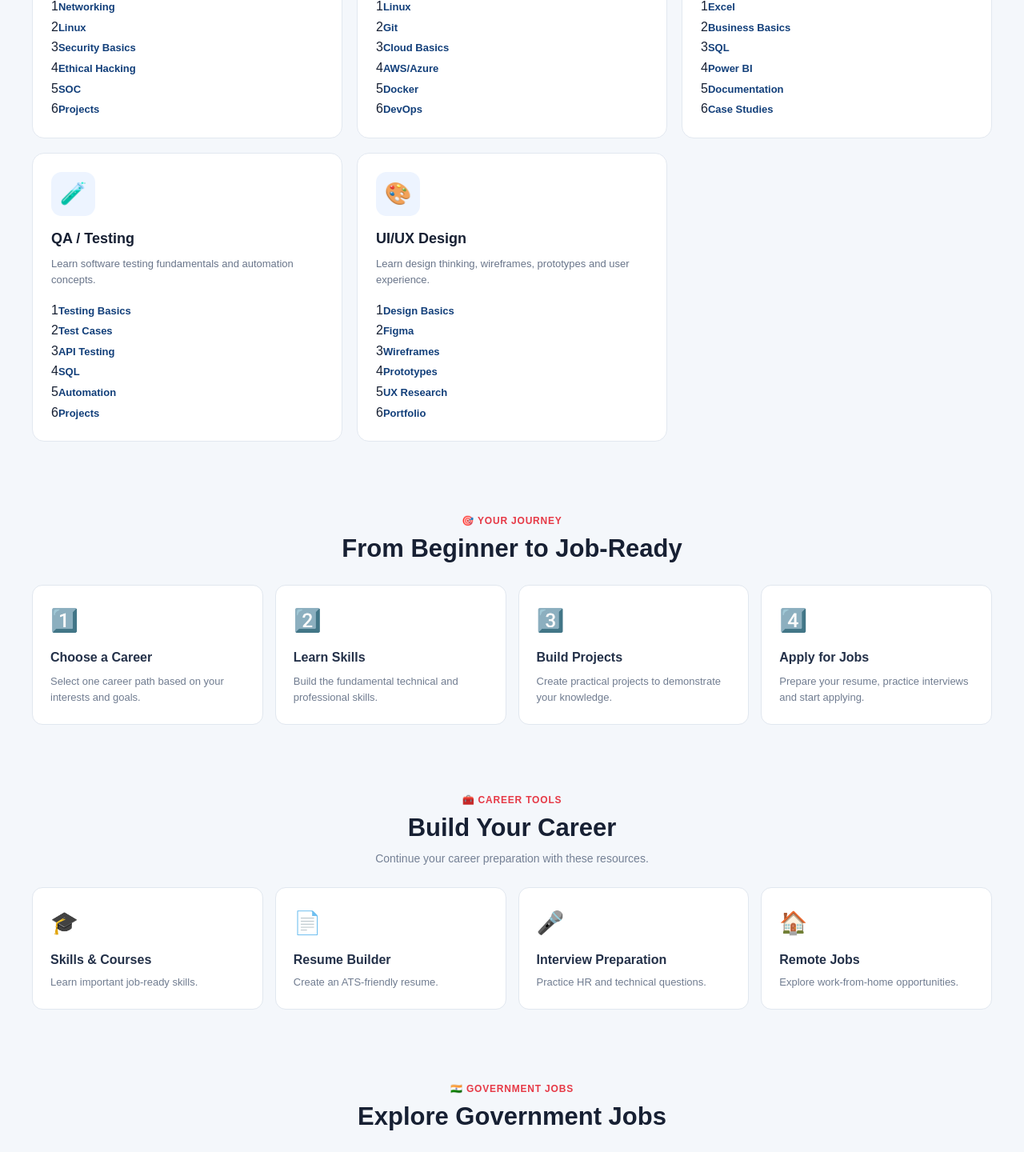
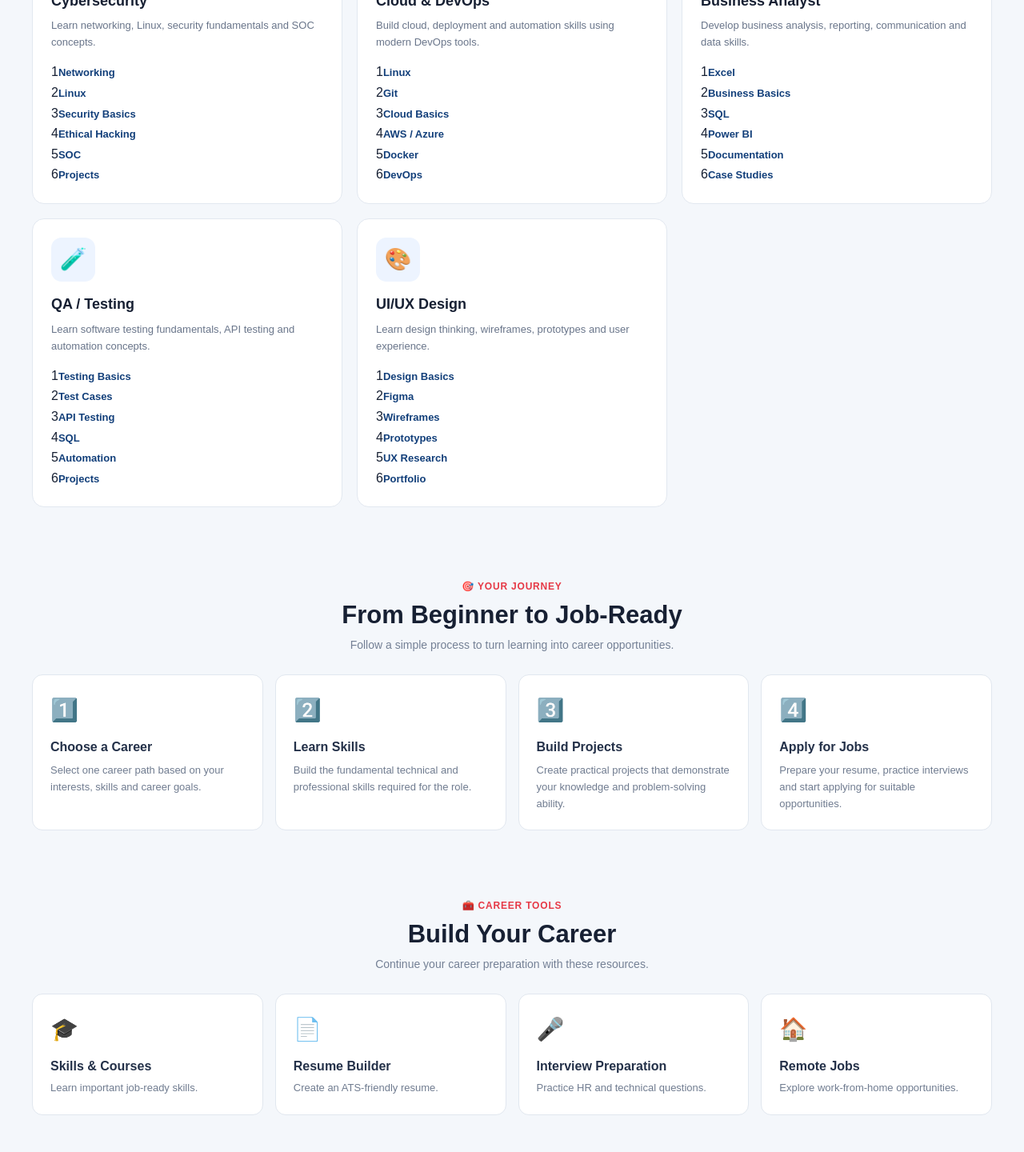
Before and after one commit to chglory8888-dev/govt-jobs-2026, a Next.js app: page /career-roadmaps in a window 1280 px wide. Shown: the part 1330-2770 px from the top of the page at 80% size. Built offline with nearby package versions, Linux system fonts and the light colour scheme.

Commit message:
Update career-roadmaps.js

```diff
--- a/pages/career-roadmaps.js
+++ b/pages/career-roadmaps.js
@@ -1,7 +1,6 @@
 import Head from "next/head";
 import Link from "next/link";
 
-export default function CareerRoadmaps() {
 const roadmaps = [
   {
     icon: "📊",
@@ -17,12 +16,11 @@ export default function CareerRoadmaps() {
       "Projects",
     ],
   },
-
   {
     icon: "🤖",
     title: "AI & Machine Learning",
     description:
-        "Build a foundation in Python, Machine Learning and Generative AI.",
+      "Build a strong foundation in Python, statistics, machine learning and Generative AI.",
     steps: [
       "Python",
       "Statistics",
@@ -32,12 +30,11 @@ export default function CareerRoadmaps() {
       "Projects",
     ],
   },
-
   {
     icon: "💻",
     title: "Software Developer",
     description:
-        "Follow a practical path from programming basics to full-stack development.",
+      "Follow a practical path from programming fundamentals to modern software development.",
     steps: [
       "Programming",
       "Git & GitHub",
@@ -47,7 +44,6 @@ export default function CareerRoadmaps() {
       "Projects",
     ],
   },
-
   {
     icon: "🔐",
     title: "Cybersecurity",
@@ -62,22 +58,20 @@ export default function CareerRoadmaps() {
       "Projects",
     ],
   },
-
   {
     icon: "☁️",
     title: "Cloud & DevOps",
     description:
-        "Build cloud and deployment skills using modern DevOps tools.",
+      "Build cloud, deployment and automation skills using modern DevOps tools.",
     steps: [
       "Linux",
       "Git",
       "Cloud Basics",
-        "AWS/Azure",
+      "AWS / Azure",
       "Docker",
       "DevOps",
     ],
   },
-
   {
     icon: "📈",
     title: "Business Analyst",
@@ -92,12 +86,11 @@ export default function CareerRoadmaps() {
       "Case Studies",
     ],
   },
-
   {
     icon: "🧪",
     title: "QA / Testing",
     description:
-        "Learn software testing fundamentals and automation concepts.",
+      "Learn software testing fundamentals, API testing and automation concepts.",
     steps: [
       "Testing Basics",
       "Test Cases",
@@ -107,7 +100,6 @@ export default function CareerRoadmaps() {
       "Projects",
     ],
   },
-
   {
     icon: "🎨",
     title: "UI/UX Design",
@@ -123,6 +115,105 @@ export default function CareerRoadmaps() {
     ],
   },
 ];
+
+const journeySteps = [
+  {
+    icon: "1️⃣",
+    title: "Choose a Career",
+    text:
+      "Select one career path based on your interests, skills and career goals.",
+  },
+  {
+    icon: "2️⃣",
+    title: "Learn Skills",
+    text:
+      "Build the fundamental technical and professional skills required for the role.",
+  },
+  {
+    icon: "3️⃣",
+    title: "Build Projects",
+    text:
+      "Create practical projects that demonstrate your knowledge and problem-solving ability.",
+  },
+  {
+    icon: "4️⃣",
+    title: "Apply for Jobs",
+    text:
+      "Prepare your resume, practice interviews and start applying for suitable opportunities.",
+  },
+];
+
+const careerTools = [
+  {
+    icon: "🎓",
+    title: "Skills & Courses",
+    description: "Learn important job-ready skills.",
+    href: "/courses",
+  },
+  {
+    icon: "📄",
+    title: "Resume Builder",
+    description: "Create an ATS-friendly resume.",
+    href: "/resume-builder",
+  },
+  {
+    icon: "🎤",
+    title: "Interview Preparation",
+    description: "Practice HR and technical questions.",
+    href: "/interview-prep",
+  },
+  {
+    icon: "🏠",
+    title: "Remote Jobs",
+    description: "Explore work-from-home opportunities.",
+    href: "/remote-jobs",
+  },
+];
+
+const governmentCategories = [
+  {
+    icon: "🏦",
+    title: "Banking Jobs 2026",
+    href: "/banking",
+  },
+  {
+    icon: "🏛️",
+    title: "Central Government",
+    href: "/central-government",
+  },
+  {
+    icon: "🚆",
+    title: "Railway Jobs 2026",
+    href: "/railway",
+  },
+  {
+    icon: "📋",
+    title: "SSC Jobs 2026",
+    href: "/ssc",
+  },
+  {
+    icon: "🛡️",
+    title: "Defence Jobs 2026",
+    href: "/defence",
+  },
+  {
+    icon: "🏢",
+    title: "PSU Jobs 2026",
+    href: "/psu",
+  },
+  {
+    icon: "🏥",
+    title: "Healthcare Jobs 2026",
+    href: "/healthcare",
+  },
+  {
+    icon: "🎓",
+    title: "Skills & Courses",
+    href: "/courses",
+  },
+];
+
+export default function CareerRoadmaps() {
   return (
     <>
       <Head>
@@ -130,53 +221,71 @@ export default function CareerRoadmaps() {
 
         <meta
           name="description"
-          content="Career Roadmaps 2026 for Data Analytics, AI, Software Development, Cybersecurity, Cloud, DevOps, Business Analysis and QA."
+          content="Explore career roadmaps for Data Analytics, AI and Machine Learning, Software Development, Cybersecurity, Cloud and DevOps, Business Analysis, QA Testing and UI/UX Design."
         />
 
         <meta
-          name="robots"
-          content="index, follow"
+          name="keywords"
+          content="career roadmaps 2026, data analyst roadmap, AI ML roadmap, software developer roadmap, cybersecurity roadmap, cloud devops roadmap, business analyst roadmap, QA testing roadmap, UI UX roadmap"
         />
+
+        <meta name="robots" content="index, follow" />
 
         <meta
           name="viewport"
           content="width=device-width, initial-scale=1"
         />
+
+        <link
+          rel="canonical"
+          href="https://govt-jobs-2026-8m3h.vercel.app/career-roadmaps"
+        />
       </Head>
 
-      <main className="container">
+      <div className="page">
 
         {/* NAVIGATION */}
 
         <nav className="top-nav">
+          <div className="container nav-inner">
+
+            <Link href="/" className="brand">
+              Career Hub 2026
+            </Link>
+
+            <div className="nav-links">
+
               <Link href="/">
-            🏠 Home
+                Jobs
               </Link>
 
               <Link href="/career-roadmaps">
-            🗺️ Roadmaps
+                Roadmaps
               </Link>
 
               <Link href="/courses">
-            🎓 Courses
+                Courses
               </Link>
 
               <Link href="/resume-builder">
-            📄 Resume
+                Resume
               </Link>
 
               <Link href="/interview-prep">
-            🎤 Interview
+                Interview
               </Link>
 
-          <a href="#roadmaps">
-            🚀 Explore
-          </a>
+            </div>
+
+          </div>
         </nav>
 
         {/* HERO */}
 
-        <header className="header career-header">
+        <header className="career-header">
+
+          <div className="container">
+
             <div className="header-badge">
               🚀 CAREER HUB 2026
             </div>
@@ -194,6 +303,7 @@ export default function CareerRoadmaps() {
             </small>
 
             <div className="hero-buttons">
+
               <a
                 href="#roadmaps"
                 className="hero-primary"
@@ -202,17 +312,30 @@ export default function CareerRoadmaps() {
               </a>
 
               <Link
-              href="/jobs"
+                href="/"
                 className="hero-secondary"
               >
                 🔎 Find Jobs
               </Link>
+
             </div>
+
+          </div>
+
         </header>
+
+        {/* MAIN CONTENT */}
+
+        <main>
 
           {/* NOTICE */}
 
+          <section className="career-section">
+
+            <div className="container">
+
               <div className="notice-box">
+
                 <strong>
                   💡 Tip:
                 </strong>
@@ -221,14 +344,24 @@ export default function CareerRoadmaps() {
                   Choose one career path and focus on building
                   practical skills and projects consistently.
                 </span>
+
               </div>
+
+            </div>
+
+          </section>
+
           {/* ROADMAPS */}
 
           <section
             id="roadmaps"
             className="career-section"
           >
+
+            <div className="container">
+
               <div className="section-heading">
+
                 <span>
                   🧭 STEP-BY-STEP
                 </span>
@@ -240,11 +373,13 @@ export default function CareerRoadmaps() {
                 <p>
                   Explore beginner-friendly career paths for 2026.
                 </p>
+
               </div>
 
               <div className="career-grid">
 
                 {roadmaps.map((roadmap) => (
+
                   <article
                     className="career-card"
                     key={roadmap.title}
@@ -264,7 +399,9 @@ export default function CareerRoadmaps() {
 
                     <div className="roadmap-steps">
 
-                  {roadmap.steps.map((step, index) => (
+                      {roadmap.steps.map(
+                        (step, index) => (
+
                           <div
                             className="roadmap-step"
                             key={`${roadmap.title}-${step}`}
@@ -279,18 +416,27 @@ export default function CareerRoadmaps() {
                             </strong>
 
                           </div>
+
+                        )
+                      )}
+
+                    </div>
+
+                  </article>
+
                 ))}
 
               </div>
 
-              </article>
-            ))}
+            </div>
 
-          </div>
           </section>
+
           {/* HOW IT WORKS */}
 
           <section className="skills-section">
+
+            <div className="container">
 
               <div className="section-heading">
 
@@ -302,84 +448,49 @@ export default function CareerRoadmaps() {
                   From Beginner to Job-Ready
                 </h2>
 
+                <p>
+                  Follow a simple process to turn learning
+                  into career opportunities.
+                </p>
+
               </div>
 
               <div className="skills-grid">
 
-            <div className="skill-card">
+                {journeySteps.map((step) => (
+
+                  <div
+                    className="skill-card"
+                    key={step.title}
+                  >
 
                     <span>
-                1️⃣
+                      {step.icon}
                     </span>
 
                     <h3>
-                Choose a Career
+                      {step.title}
                     </h3>
 
                     <p>
-                Select one career path based on your
-                interests and goals.
+                      {step.text}
                     </p>
 
                   </div>
 
-            <div className="skill-card">
-
-              <span>
-                2️⃣
-              </span>
-
-              <h3>
-                Learn Skills
-              </h3>
-
-              <p>
-                Build the fundamental technical and
-                professional skills.
-              </p>
-
-            </div>
-
-            <div className="skill-card">
-
-              <span>
-                3️⃣
-              </span>
-
-              <h3>
-                Build Projects
-              </h3>
-
-              <p>
-                Create practical projects to demonstrate
-                your knowledge.
-              </p>
-
-            </div>
-
-            <div className="skill-card">
-
-              <span>
-                4️⃣
-              </span>
-
-              <h3>
-                Apply for Jobs
-              </h3>
-
-              <p>
-                Prepare your resume, practice interviews
-                and start applying.
-              </p>
+                ))}
 
               </div>
 
             </div>
 
           </section>
+
           {/* CAREER TOOLS */}
 
           <section className="resources-section">
+
+            <div className="container">
 
               <div className="section-heading">
 
@@ -399,76 +510,40 @@ export default function CareerRoadmaps() {
 
               <div className="resource-grid">
 
-            <Link href="/courses">
+                {careerTools.map((tool) => (
+
+                  <Link
+                    href={tool.href}
+                    key={tool.title}
+                  >
 
                     <span>
-                🎓
+                      {tool.icon}
                     </span>
 
                     <h3>
-                Skills &amp; Courses
+                      {tool.title}
                     </h3>
 
                     <p>
-                Learn important job-ready skills.
+                      {tool.description}
                     </p>
 
                   </Link>
 
-            <Link href="/resume-builder">
+                ))}
 
-              <span>
-                📄
-              </span>
-
-              <h3>
-                Resume Builder
-              </h3>
-
-              <p>
-                Create an ATS-friendly resume.
-              </p>
-
-            </Link>
-
-            <Link href="/interview-prep">
-
-              <span>
-                🎤
-              </span>
-
-              <h3>
-                Interview Preparation
-              </h3>
-
-              <p>
-                Practice HR and technical questions.
-              </p>
-
-            </Link>
-
-            <Link href="/remote-jobs">
-
-              <span>
-                🏠
-              </span>
-
-              <h3>
-                Remote Jobs
-              </h3>
-
-              <p>
-                Explore work-from-home opportunities.
-              </p>
-
-            </Link>
+              </div>
 
             </div>
 
           </section>
+
           {/* GOVERNMENT JOB CATEGORIES */}
 
           <section className="category-links">
+
+            <div className="container">
 
               <div className="section-heading">
 
@@ -480,65 +555,28 @@ export default function CareerRoadmaps() {
                   Explore Government Jobs
                 </h2>
 
+                <p>
+                  Explore popular government job categories available
+                  on Career Hub.
+                </p>
+
               </div>
 
               <div className="category-grid">
 
+                {governmentCategories.map((category) => (
+
                   <Link
-              href="/banking"
+                    href={category.href}
                     className="category-grid-item"
+                    key={category.title}
                   >
-              🏦 Banking Jobs 2026
+                    {category.icon} {category.title}
                   </Link>
 
-            <Link
-              href="/central-government"
-              className="category-grid-item"
-            >
-              🏛️ Central Government
-            </Link>
+                ))}
 
-            <Link
-              href="/railway"
-              className="category-grid-item"
-            >
-              🚆 Railway Jobs 2026
-            </Link>
-
-            <Link
-              href="/ssc"
-              className="category-grid-item"
-            >
-              📋 SSC Jobs 2026
-            </Link>
-
-            <Link
-              href="/defence"
-              className="category-grid-item"
-            >
-              🛡️ Defence Jobs 2026
-            </Link>
-
-            <Link
-              href="/psu"
-              className="category-grid-item"
-            >
-              🏢 PSU Jobs 2026
-            </Link>
-
-            <Link
-              href="/healthcare"
-              className="category-grid-item"
-            >
-              🏥 Healthcare Jobs 2026
-            </Link>
-
-            <Link
-              href="/courses"
-              className="category-grid-item"
-            >
-              🎓 Skills &amp; Courses
-            </Link>
+              </div>
 
             </div>
 
@@ -546,16 +584,29 @@ export default function CareerRoadmaps() {
 
           {/* ADVERTISEMENT */}
 
-        <section className="ad-placeholder">
+          <section className="career-section">
+
+            <div className="container">
+
+              <div className="ad-placeholder">
 
                 <span>
                   Advertisement
                 </span>
 
+              </div>
+
+            </div>
+
           </section>
+
           {/* SEO CONTENT */}
 
-        <section className="seo-content">
+          <section className="career-section">
+
+            <div className="container">
+
+              <div className="seo-content">
 
                 <h2>
                   Career Roadmaps 2026 – Build Job-Ready Skills
@@ -572,7 +623,7 @@ export default function CareerRoadmaps() {
                   Popular career paths include Data Analytics,
                   Artificial Intelligence, Software Development,
                   Cybersecurity, Cloud and DevOps, Business
-            Analysis and Software Testing.
+                  Analysis, Software Testing and UI/UX Design.
                 </p>
 
                 <p>
@@ -582,11 +633,61 @@ export default function CareerRoadmaps() {
                   suitable opportunities.
                 </p>
 
+              </div>
+
+            </div>
+
           </section>
+
+          {/* FINAL CTA */}
+
+          <section className="career-section">
+
+            <div className="container">
+
+              <div className="final-cta">
+
+                <h2>
+                  🚀 Start Your Career Journey
+                </h2>
+
+                <p>
+                  Choose a roadmap, build practical skills,
+                  create projects and prepare for your next
+                  career opportunity.
+                </p>
+
+                <div className="hero-buttons">
+
+                  <Link
+                    href="/resume-builder"
+                    className="hero-primary"
+                  >
+                    📄 Build Resume
+                  </Link>
+
+                  <Link
+                    href="/interview-prep"
+                    className="hero-secondary"
+                  >
+                    🎤 Practice Interview
+                  </Link>
+
+                </div>
+
+              </div>
+
+            </div>
+
+          </section>
+
+        </main>
 
         {/* FOOTER */}
 
-        <footer>
+        <footer className="site-footer">
+
+          <div className="container">
 
             <div className="footer-brand">
 
@@ -619,7 +720,7 @@ export default function CareerRoadmaps() {
               </Link>
 
               <Link href="/interview-prep">
-              Interview Prep
+                Interview Preparation
               </Link>
 
               <Link href="/privacy-policy">
@@ -637,13 +738,14 @@ export default function CareerRoadmaps() {
             </div>
 
             <p className="copyright">
-            © 2026 Career Hub 2026.
-            All Rights Reserved.
+              © 2026 Career Hub 2026. All Rights Reserved.
             </p>
+
+          </div>
 
         </footer>
 
-      </main>
+      </div>
     </>
   );
 }
```
Lines whose indentation alone changed are shown as unchanged.
